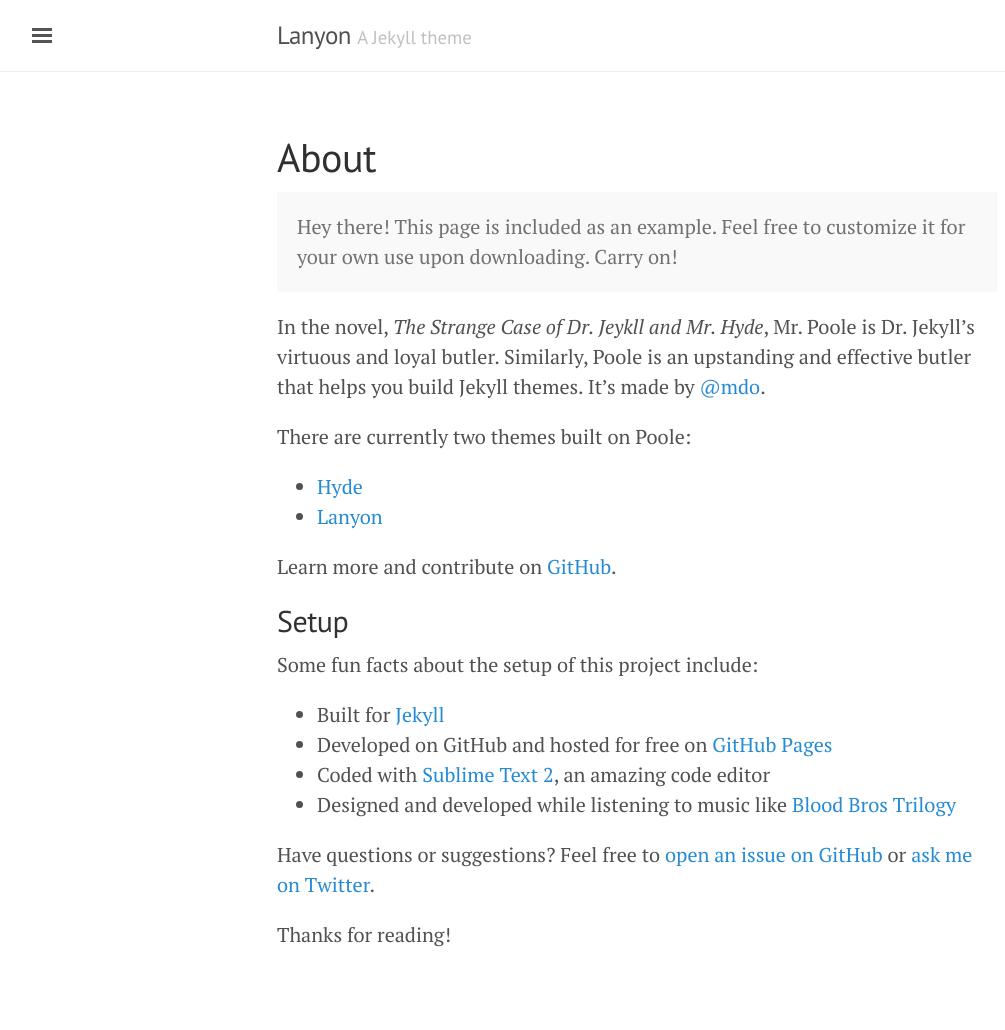
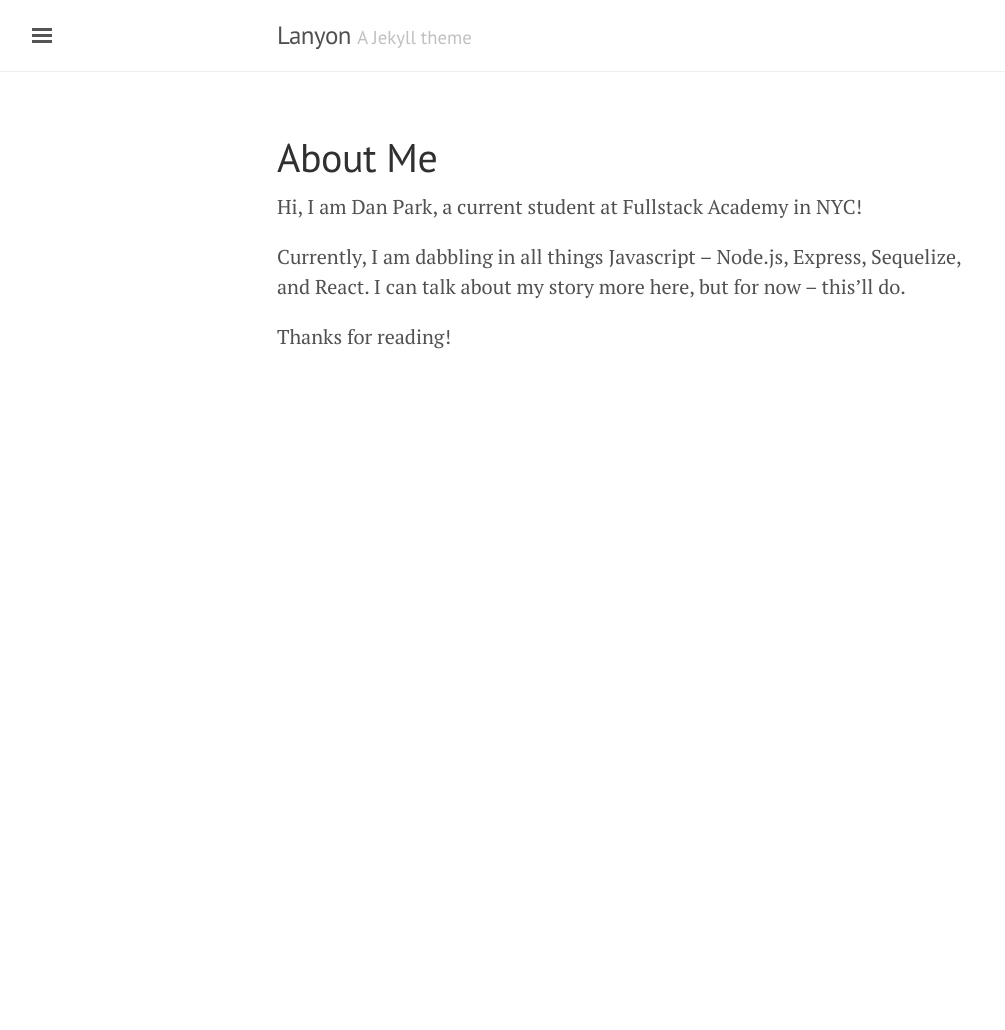
Before and after one commit to danpark487/danpark487.github.io, a Jekyll site: the page built from about.md, in a window 1280 px wide. Shown: the whole page, without its empty margins (3-1008 px from the left). Built offline with Jekyll 4.4.1, drawn with Linux system fonts in a browser that asks for light colours; after the commit the page ends 900 px from its top, so only the background shows below that.

Commit message:
about me

```diff
--- a/about.md
+++ b/about.md
@@ -1,30 +1,11 @@
 ---
 layout: page
-title: About
+title: About Me
 ---
 
-<p class="message">
-  Hey there! This page is included as an example. Feel free to customize it for your own use upon downloading. Carry on!
-</p>
+Hi, I am Dan Park, a current student at Fullstack Academy in NYC!
 
-In the novel, *The Strange Case of Dr. Jeykll and Mr. Hyde*, Mr. Poole is Dr. Jekyll's virtuous and loyal butler. Similarly, Poole is an upstanding and effective butler that helps you build Jekyll themes. It's made by [@mdo](https://twitter.com/mdo).
-
-There are currently two themes built on Poole:
-
-* [Hyde](http://hyde.getpoole.com)
-* [Lanyon](http://lanyon.getpoole.com)
-
-Learn more and contribute on [GitHub](https://github.com/poole).
-
-## Setup
-
-Some fun facts about the setup of this project include:
-
-* Built for [Jekyll](http://jekyllrb.com)
-* Developed on GitHub and hosted for free on [GitHub Pages](https://pages.github.com)
-* Coded with [Sublime Text 2](http://sublimetext.com), an amazing code editor
-* Designed and developed while listening to music like [Blood Bros Trilogy](https://soundcloud.com/maddecent/sets/blood-bros-series)
-
-Have questions or suggestions? Feel free to [open an issue on GitHub](https://github.com/poole/issues/new) or [ask me on Twitter](https://twitter.com/mdo).
+Currently, I am dabbling in all things Javascript -- Node.js, Express, Sequelize, and React.
+I can talk about my story more here, but for now -- this'll do.
 
 Thanks for reading!
```
